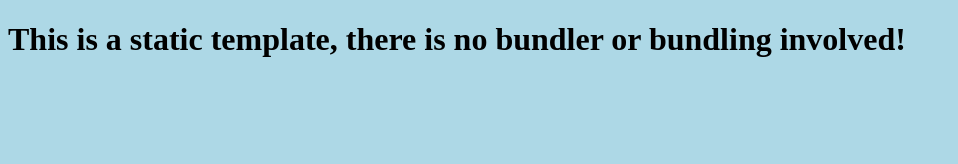
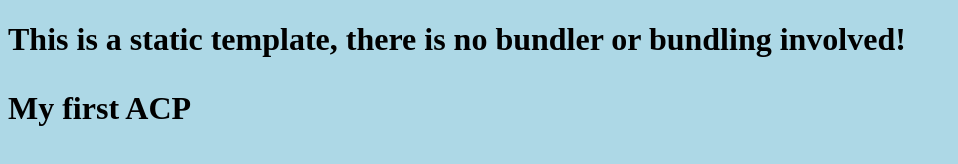
Before and after one commit to 23rtrussell/Lab, a website: page index.html in a window 1280 px wide. Shown: the whole page, without its empty margins (0-958 px from the left). Drawn offline with Linux system fonts and the light colour scheme.

Commit message:
Added html more text!

```diff
--- a/index.html
+++ b/index.html
@@ -10,6 +10,7 @@
   <body>
     <h1>
       This is a static template, there is no bundler or bundling involved!
+      <p>My first ACP</p>
     </h1>
   </body>
 </html>
```
